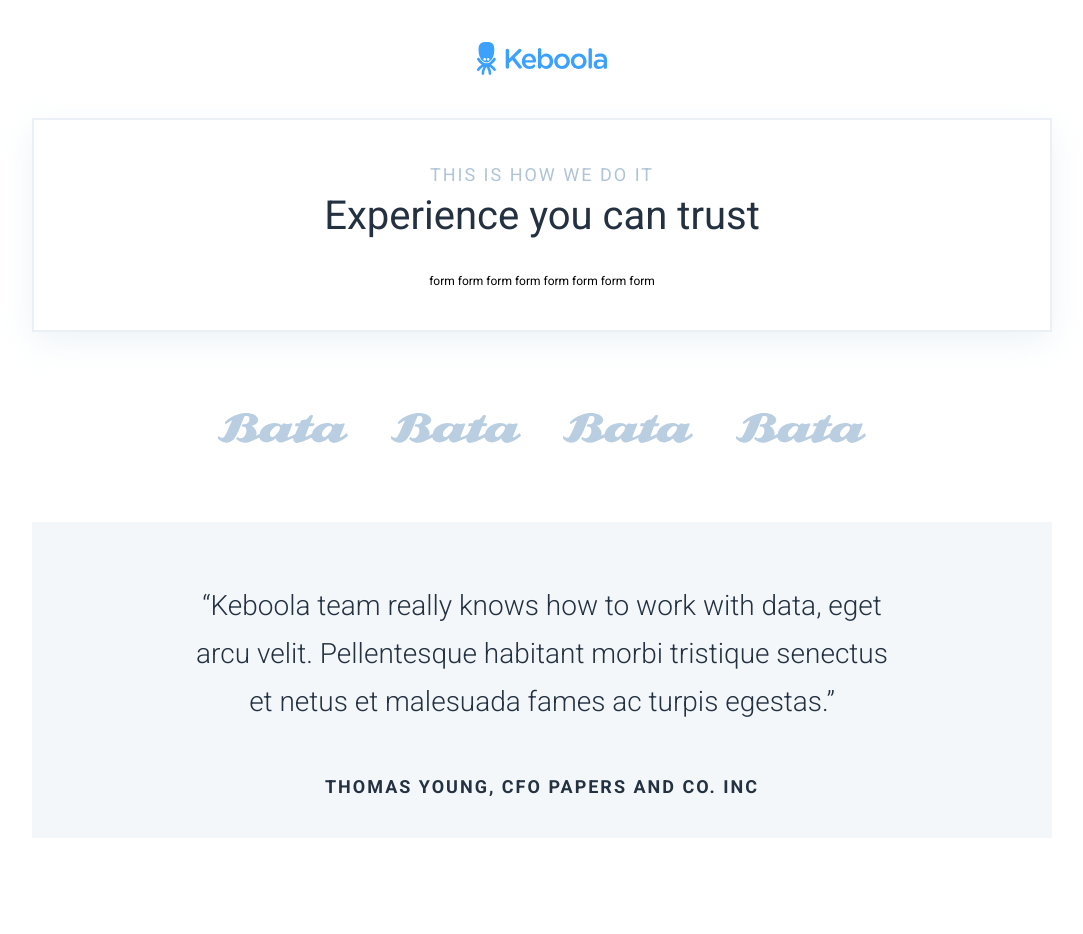
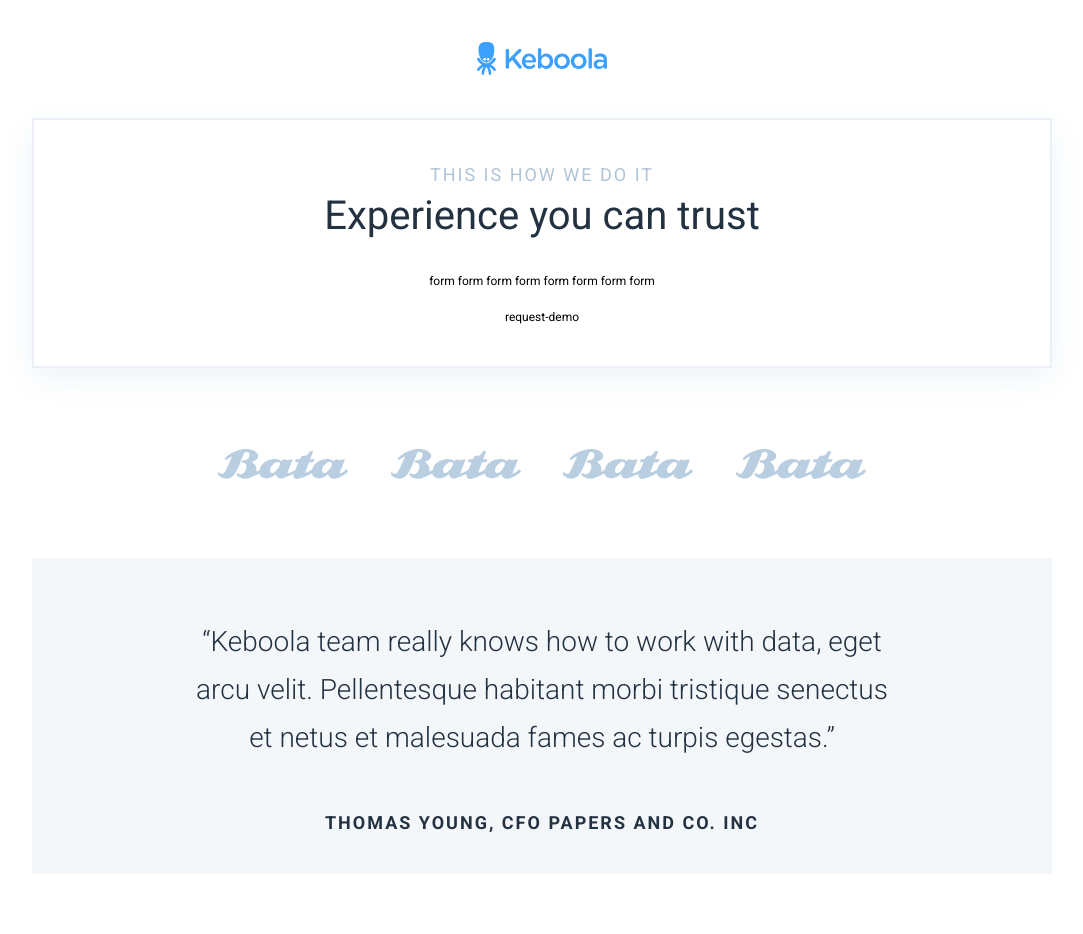
Before and after one commit to keboola/website, a Jekyll site: the page built from request-demo.md, in a window 1280 px wide. Shown: the whole page, without its empty margins (98-1181 px from the left). Built offline with Jekyll 4.4.1, drawn with Linux system fonts in a browser that asks for light colours; nearby versions of some CDN libraries; before the commit the page ends 900 px from its top, so only the background shows below that.

Commit message:
form type

```diff
--- a/_includes/block-form.html
+++ b/_includes/block-form.html
@@ -9,5 +9,7 @@
 	</div>
 	<div class="form">
 		form form form form form form form form
+		<br><br>
+		{{ section.formtype }}
 	</div>
 </div></div></div>
```
